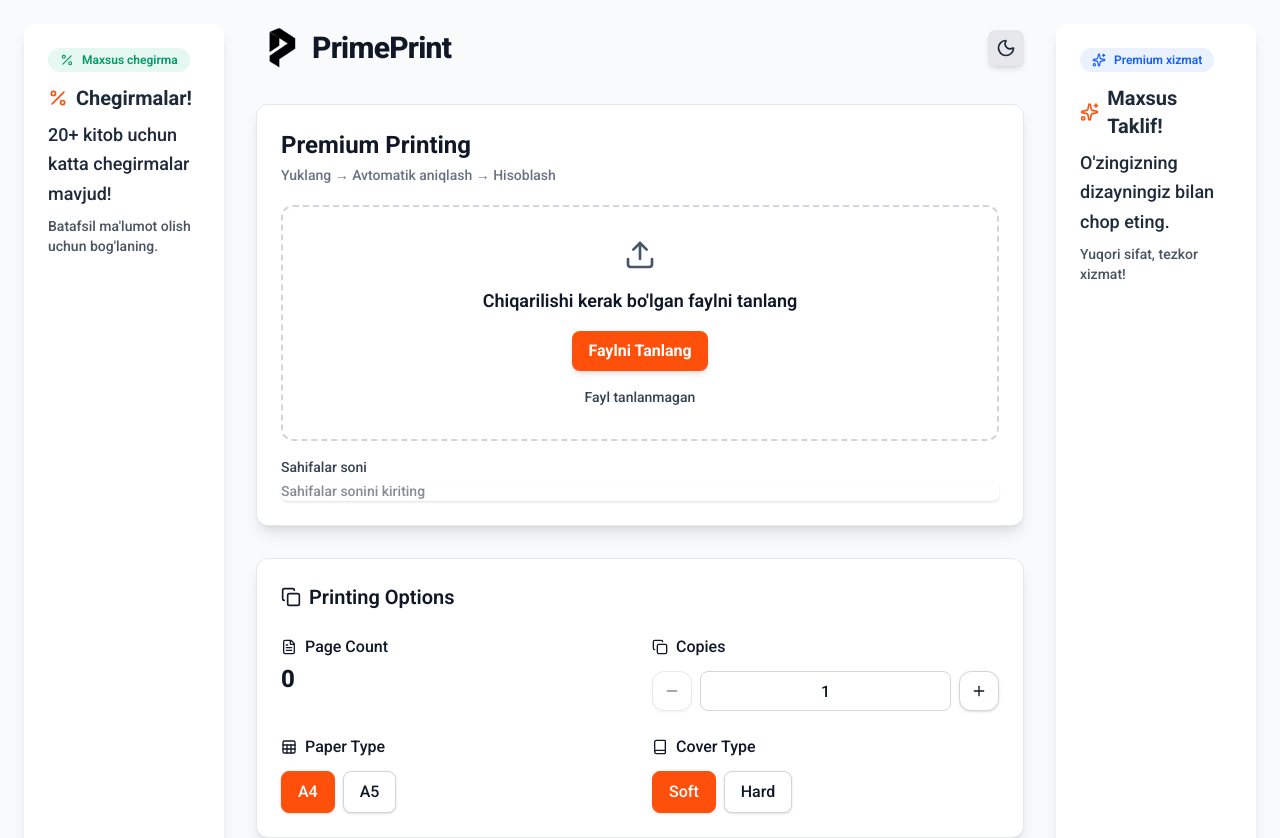
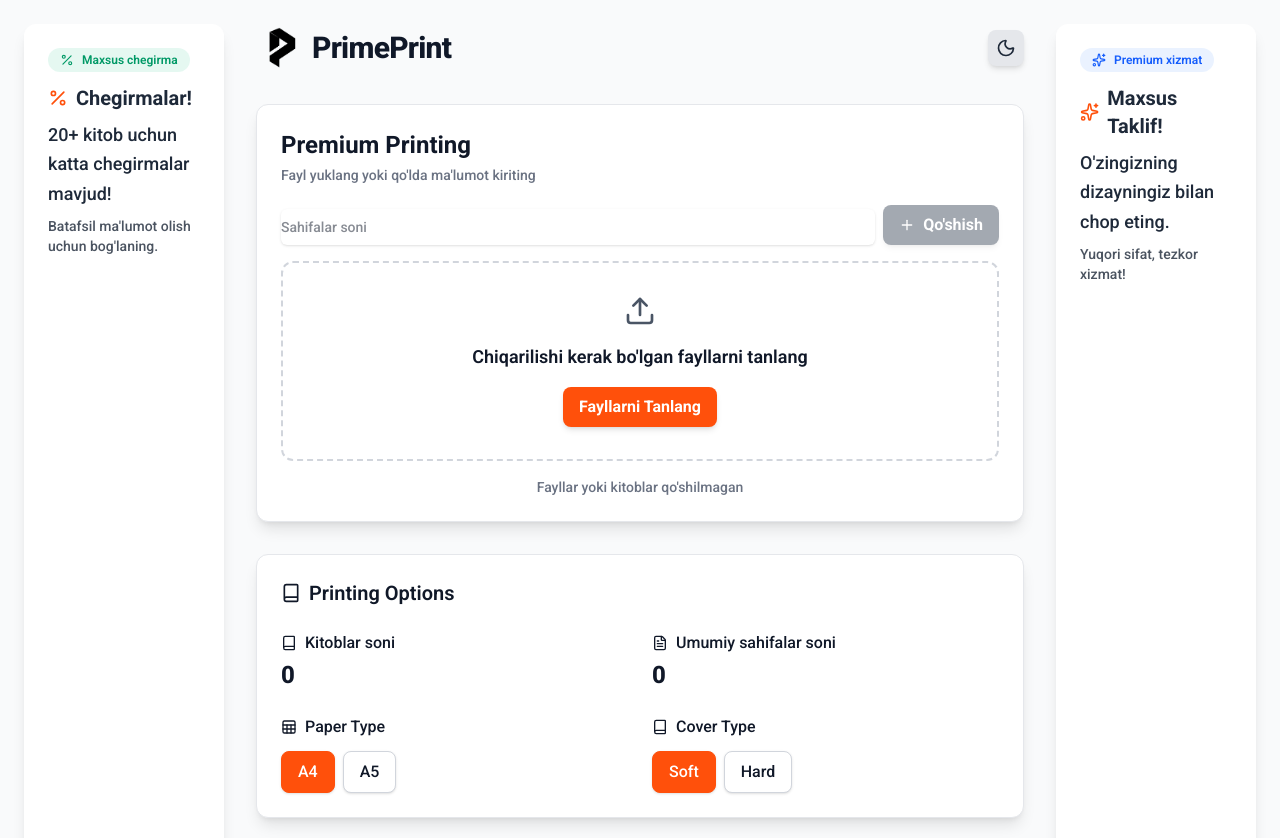
Before and after one commit to boburov/PrintZone, a Next.js app: page / in a window 1280 px wide. Shown: the top 838 px of the page. Built offline with nearby package versions, Linux system fonts and the light colour scheme.

Commit message:
fixed many priceing section

```diff
--- a/app/components/OptionsCard.tsx
+++ b/app/components/OptionsCard.tsx
@@ -1,64 +1,35 @@
 import useStore from "../store/store";
-import { FileText, Copy, Minus, Plus, Sheet, Book } from "lucide-react"; // Import Lucide icons
+import { FileText, Sheet, Book } from "lucide-react"; // Import Lucide icons
 
 export default function OptionsCard({ darkMode }: { darkMode: boolean }) {
   const {
-    pageCount,
-    copies,
-    setCopies,
+    pageCounts,
+    bookCount,
     paperType,
     setPaperType,
     coverType,
     setCoverType,
   } = useStore();
 
+  const totalPageCount = pageCounts.reduce((acc, current) => acc + current, 0);
+
   return (
     <section className={`rounded-xl shadow-lg p-6 border ${darkMode ? "bg-gray-800 border-gray-700" : "bg-white border-gray-200"}`}>
       <h2 className="text-xl font-semibold mb-6 flex items-center gap-2">
-        <Copy size={20} /> Printing Options
+        <Book size={20} /> Printing Options
       </h2>
       <div className="grid grid-cols-1 md:grid-cols-2 gap-6 ">
         <div className="flex flex-col">
           <label className="font-medium mb-1 flex items-center gap-2">
-            <FileText size={16} /> Page Count
+            <Book size={16} /> Kitoblar soni
           </label>
-          <p className="text-2xl font-extrabold">{pageCount}</p> {/* Changed to font-extrabold */}
+          <p className="text-2xl font-extrabold">{bookCount}</p>
         </div>
         <div className="flex flex-col">
           <label className="font-medium mb-1 flex items-center gap-2">
-            <Copy size={16} /> Copies
+            <FileText size={16} /> Umumiy sahifalar soni
           </label>
-          <div className="mt-2 flex gap-2">
-            <button
-              onClick={() => setCopies(copies - 1)}
-              disabled={copies <= 1}
-              className={`w-10 h-10 border rounded-xl shadow-sm flex items-center justify-center transition-all duration-200 transform hover:scale-105 disabled:hover:scale-100
-                ${darkMode
-                  ? "bg-gray-700 border-gray-600 text-gray-50 hover:bg-gray-600 disabled:opacity-50"
-                  : "bg-white border-gray-300 text-gray-900 hover:bg-gray-100 disabled:opacity-50"
-                }`}
-            >
-              <Minus size={16} />
-            </button>
-            <input
-              type="number"
-              min={1}
-              value={copies}
-              onChange={(e) => setCopies(parseInt(e.target.value))}
-              className={`h-10 flex-1 text-center border rounded-lg appearance-none [moz-appearance:_textfield] [&::-webkit-outer-spin-button]:m-0 [&::-webkit-outer-spin-button]:appearance-none [&::-webkit-inner-spin-button]:m-0 [&::-webkit-inner-spin-button]:appearance-none
-                ${darkMode ? "bg-gray-700 border-gray-600 text-gray-50" : "bg-white border-gray-300 text-gray-900"}`}
-            />
-            <button
-              onClick={() => setCopies(copies + 1)}
-              className={`w-10 h-10 border rounded-xl shadow-sm flex items-center justify-center transition-all duration-200 transform hover:scale-105
-                ${darkMode
-                  ? "bg-gray-700 border-gray-600 text-gray-50 hover:bg-gray-600"
-                  : "bg-white border-gray-300 text-gray-900 hover:bg-gray-100"
-                }`}
-            >
-              <Plus size={16} />
-            </button>
-          </div>
+          <p className="text-2xl font-extrabold">{totalPageCount}</p>
         </div>
         <div className="flex flex-col">
           <label className="font-medium mb-1 flex items-center gap-2">
--- a/app/components/PriceCard.tsx
+++ b/app/components/PriceCard.tsx
@@ -7,7 +7,7 @@
 }
 
 export default function PriceCard({ darkMode, onOrder }: PriceCardProps) {
-  const { totalPrice, copies, pricePerBook, calculateTotalPrice, reset, isCalculated } = useStore();
+  const { totalPrice, calculateTotalPrice, reset, isCalculated } = useStore();
 
   const formatCurrency = (value: number) =>
     new Intl.NumberFormat("uz-UZ", {
@@ -40,14 +40,7 @@
       <div className="text-right">
         <p className={`text-sm ${darkMode ? "text-gray-400" : "text-gray-500"}`}>Total Price</p>
         <div suppressHydrationWarning className="text-xl sm:text-2xl font-extrabold text-[#FF500B]">
-          {isCalculated && totalPrice > 0 ? (
-            <div className="flex flex-col items-end">
-              <span className="text-sm font-medium">{`${copies} x ${formatCurrency(pricePerBook)}`}</span>
-              <span className="text-2xl sm:text-3xl">{formatCurrency(totalPrice)}</span>
-            </div>
-          ) : (
-            formatCurrency(0)
-          )}
+          {isCalculated ? formatCurrency(totalPrice) : formatCurrency(0)}
         </div>
       </div>
     </section>
--- a/app/components/UploadCard.tsx
+++ b/app/components/UploadCard.tsx
@@ -1,101 +1,138 @@
 import { useRef, useState } from "react";
 import { UploadCardProps } from "../types/stypes";
-// import axios from "axios"; // axios is no longer needed in this component
 import useStore from "../store/store";
-import { Upload, FileText, Loader2 } from "lucide-react"; // Corrected import
+import { Upload, FileText, Loader2, X, Plus, Book } from "lucide-react";
 import { PDFDocument } from "pdf-lib";
 
 export default function UploadCard({ darkMode }: UploadCardProps) {
   const inputRef = useRef<HTMLInputElement>(null);
-  const { setFile, setFileName, setPageCount, fileName, pageCount } = useStore(); // Get pageCount from store
+  const { addFile, addManualBook, removeBook, fileNames, copies, setCopies } = useStore();
   const [isUploading, setIsUploading] = useState(false);
+  const [manualPageCount, setManualPageCount] = useState<number | string>('');
 
-  const handleChange = async (e: React.ChangeEvent<HTMLInputElement>) => {
-    const file = e.target.files?.[0];
+  const handleFileChange = async (e: React.ChangeEvent<HTMLInputElement>) => {
+    const files = e.target.files;
 
-    if (!file) return;
+    if (!files) return;
 
     setIsUploading(true);
 
-    setFile(file);
-    setFileName(file.name);
-
+    for (let i = 0; i < files.length; i++) {
+      const file = files[i];
       try {
         const arrayBuffer = await file.arrayBuffer();
         const pdfDoc = await PDFDocument.load(arrayBuffer);
-      setPageCount(pdfDoc.getPageCount());
+        addFile(file, pdfDoc.getPageCount());
       } catch (error) {
         console.error("Error processing PDF client-side:", error);
-      setPageCount(0); // Reset page count or handle error appropriately
         // Optionally, show an error message to the user
-    } finally {
+      }
+    }
+
     setIsUploading(false);
+  };
+
+  const handleAddManualBook = () => {
+    const pageCount = Number(manualPageCount);
+    if (pageCount > 0) {
+      addManualBook(pageCount);
+      setManualPageCount('');
     }
   };
 
-  const handlePageCountChange = (e: React.ChangeEvent<HTMLInputElement>) => {
-    const value = parseInt(e.target.value, 10);
-    if (!isNaN(value) && value >= 0) {
-      setPageCount(value);
-    } else if (e.target.value === '') {
-      setPageCount(0); // Allow clearing the input
+  const handleRemoveBook = (index: number) => {
+    removeBook(index);
+  };
+
+  const handleCopiesChange = (index: number, value: string) => {
+    const numCopies = parseInt(value, 10);
+    if (!isNaN(numCopies) && numCopies > 0) {
+      setCopies(index, numCopies);
+    } else if (value === '') {
+      setCopies(index, 1);
     }
   };
+
 
   return (
     <section className={`rounded-xl shadow-lg p-6 border ${darkMode ? "bg-gray-800 border-gray-700" : "bg-white border-gray-200"}`}>
       <p className="text-2xl font-bold mb-1">Premium Printing</p>
-      <p className={`text-sm font-medium mb-5 ${darkMode ? "text-gray-300" : "text-gray-500"}`}>Yuklang → Avtomatik aniqlash → Hisoblash</p>
+      <p className={`text-sm font-medium mb-5 ${darkMode ? "text-gray-300" : "text-gray-500"}`}>Fayl yuklang yoki qo'lda ma'lumot kiriting</p>
 
-      <div className={`mt-5 flex flex-col items-center gap-4 border-2 border-dashed rounded-xl px-6 py-8 w-full transition-colors duration-200 ${darkMode ? "border-gray-600 hover:bg-gray-700/50" : "border-gray-300 hover:bg-gray-50"}`}>
+      {/* Manual Add */}
+      <div className="flex gap-2 mb-4">
+        <input
+          type="number"
+          value={manualPageCount}
+          onChange={(e) => setManualPageCount(e.target.value)}
+          placeholder="Sahifalar soni"
+          className={`flex-grow mt-1 block w-full rounded-md border-gray-300 shadow-sm focus:border-[#FF500B] focus:ring-[#FF500B] sm:text-sm ${darkMode ? "bg-gray-700 text-white border-gray-600" : "bg-white text-gray-900"}`}
+          min="1"
+        />
+        <button
+          onClick={handleAddManualBook}
+          className={`rounded-lg bg-gray-600 shadow-md hover:bg-gray-500 transition-all duration-200 px-4 py-2 font-bold text-white flex items-center gap-2 ${!manualPageCount ? 'opacity-50 cursor-not-allowed' : ''}`}
+          disabled={!manualPageCount}
+        >
+          <Plus size={16} /> Qo'shish
+        </button>
+      </div>
+
+
+      {/* File Upload */}
+      <div className={`flex flex-col items-center gap-4 border-2 border-dashed rounded-xl px-6 py-8 w-full transition-colors duration-200 ${darkMode ? "border-gray-600 hover:bg-gray-700/50" : "border-gray-300 hover:bg-gray-50"}`}>
         {isUploading ? (
           <Loader2 className="h-8 w-8 animate-spin text-[#FF500B]" />
         ) : (
           <Upload className={`h-8 w-8 ${darkMode ? "text-gray-400" : "text-gray-600"}`} />
         )}
         <p className="text-lg font-semibold">
-          {`Chiqarilishi kerak bo'lgan faylni tanlang`}
+          {`Chiqarilishi kerak bo'lgan fayllarni tanlang`}
         </p>
         <label
           htmlFor="file"
           className={`rounded-lg bg-[#FF500B] shadow-md hover:bg-[#e44907] transition-all duration-200 px-4 py-2 font-bold text-white cursor-pointer ${isUploading ? 'opacity-50 cursor-not-allowed' : ''}`}
         >
-          {isUploading ? "Yuklanmoqda..." : "Faylni Tanlang"}
+          {isUploading ? "Yuklanmoqda..." : "Fayllarni Tanlang"}
         </label>
-        <span className={`text-sm flex items-center gap-2 ${darkMode ? "text-gray-300" : "text-gray-700"}`}>
-          {fileName ? (
-            <>
-              <FileText size={16} /> {fileName}
-            </>
-          ) : (
-            "Fayl tanlanmagan"
-          )}
-        </span>
         <input
-          onChange={handleChange}
+          onChange={handleFileChange}
           type="file"
           id="file"
           ref={inputRef}
           accept="application/pdf"
           className="hidden"
+          multiple
           disabled={isUploading}
         />
       </div>
 
-      <div className="mt-4">
-        <label htmlFor="page-count" className={`block text-sm font-medium ${darkMode ? "text-gray-300" : "text-gray-700"}`}>
-          Sahifalar soni
-        </label>
+      {/* File List */}
+      <div className="mt-4 space-y-2">
+        {fileNames.length > 0 ? (
+          fileNames.map((fileName, index) => (
+            <div key={index} className={`flex items-center justify-between p-2 rounded-lg ${darkMode ? "bg-gray-700" : "bg-gray-100"}`}>
+              <div className="flex items-center gap-2">
+                {fileName.startsWith("Manual") ? <Book size={16} /> : <FileText size={16} />}
+                <span className="text-sm">{fileName}</span>
+              </div>
+              <div className="flex items-center gap-2">
                 <input
                   type="number"
-          id="page-count"
-          value={pageCount === 0 ? '' : pageCount}
-          onChange={handlePageCountChange}
-          className={`mt-1 block w-full rounded-md border-gray-300 shadow-sm focus:border-[#FF500B] focus:ring-[#FF500B] sm:text-sm ${darkMode ? "bg-gray-700 text-white border-gray-600" : "bg-white text-gray-900"}`}
-          placeholder="Sahifalar sonini kiriting"
-          min="0"
-          disabled={isUploading}
+                  value={copies[index]}
+                  onChange={(e) => handleCopiesChange(index, e.target.value)}
+                  className={`w-16 text-center rounded-md border-gray-300 shadow-sm focus:border-[#FF500B] focus:ring-[#FF500B] sm:text-sm ${darkMode ? "bg-gray-600 text-white border-gray-500" : "bg-white text-gray-900"}`}
+                  min="1"
                 />
+                <button onClick={() => handleRemoveBook(index)} className={`p-1 rounded-full ${darkMode ? "hover:bg-gray-600" : "hover:bg-gray-200"}`}>
+                  <X size={16} />
+                </button>
+              </div>
+            </div>
+          ))
+        ) : (
+          <p className={`text-sm text-center ${darkMode ? "text-gray-400" : "text-gray-500"}`}>Fayllar yoki kitoblar qo'shilmagan</p>
+        )}
       </div>
     </section>
   );
--- a/app/store/store.ts
+++ b/app/store/store.ts
@@ -4,20 +4,20 @@
 type CoverType = 'soft' | 'hard';
 
 interface PrintState {
-  file: File | null;
-  fileName: string;
-  pageCount: number;
-  copies: number;
+  files: (File | null)[];
+  fileNames: string[];
+  pageCounts: number[];
+  copies: number[];
   paperType: PaperType;
   coverType: CoverType;
   totalPrice: number;
-  pricePerBook: number;
   isCalculated: boolean;
+  bookCount: number;
 
-  setFile: (file: File | null) => void;
-  setFileName: (fileName: string) => void;
-  setPageCount: (pageCount: number) => void;
-  setCopies: (copies: number) => void;
+  addFile: (file: File, pageCount: number) => void;
+  addManualBook: (pageCount: number) => void;
+  removeBook: (index: number) => void;
+  setCopies: (index: number, copies: number) => void;
   setPaperType: (paperType: PaperType) => void;
   setCoverType: (coverType: CoverType) => void;
   calculateTotalPrice: () => void;
@@ -25,103 +25,137 @@
 }
 
 const useStore = create<PrintState>((set, get) => ({
-  file: null,
-  fileName: '',
-  pageCount: 0,
-  copies: 1,
+  files: [],
+  fileNames: [],
+  pageCounts: [],
+  copies: [],
   paperType: 'A4',
   coverType: 'soft',
   totalPrice: 0,
-  pricePerBook: 0,
   isCalculated: false,
+  bookCount: 0,
 
-  setFile: (file) => set({ file, isCalculated: false }),
-  setFileName: (fileName) => set({ fileName }),
-  setPageCount: (pageCount) => set({ pageCount, isCalculated: false }),
-  setCopies: (copies) => set({ copies, isCalculated: false }),
+  addFile: (file, pageCount) =>
+    set((state) => ({
+      files: [...state.files, file],
+      fileNames: [...state.fileNames, file.name],
+      pageCounts: [...state.pageCounts, pageCount],
+      copies: [...state.copies, 1],
+      bookCount: state.bookCount + 1,
+      isCalculated: false,
+    })),
+
+  addManualBook: (pageCount) =>
+    set((state) => ({
+      files: [...state.files, null],
+      fileNames: [...state.fileNames, `Manual Book ${state.bookCount + 1}`],
+      pageCounts: [...state.pageCounts, pageCount],
+      copies: [...state.copies, 1],
+      bookCount: state.bookCount + 1,
+      isCalculated: false,
+    })),
+
+  removeBook: (index) =>
+    set((state) => {
+      const newFiles = [...state.files];
+      const newFileNames = [...state.fileNames];
+      const newPageCounts = [...state.pageCounts];
+      const newCopies = [...state.copies];
+
+      newFiles.splice(index, 1);
+      newFileNames.splice(index, 1);
+      newPageCounts.splice(index, 1);
+      newCopies.splice(index, 1);
+
+      return {
+        files: newFiles,
+        fileNames: newFileNames,
+        pageCounts: newPageCounts,
+        copies: newCopies,
+        bookCount: state.bookCount - 1,
+        isCalculated: false,
+      };
+    }),
+
+  setCopies: (index, newCopies) =>
+    set((state) => {
+      const newCopiesArray = [...state.copies];
+      newCopiesArray[index] = newCopies;
+      return { copies: newCopiesArray, isCalculated: false };
+    }),
+
   setPaperType: (paperType) => set({ paperType, isCalculated: false }),
   setCoverType: (coverType) => set({ coverType, isCalculated: false }),
 
   calculateTotalPrice: () => {
-    const { pageCount, copies, paperType, coverType } = get();
+    const { pageCounts, copies, paperType, coverType, bookCount } = get();
 
-    if (pageCount <= 0 || copies <= 0) {
+    if (bookCount === 0) {
       set({
         totalPrice: 0,
-        pricePerBook: 0,
         isCalculated: true,
       });
       return;
     }
 
-    let jild: number;
+    let jild;
     switch (coverType) {
-      case "hard":
+      case 'hard':
         jild = 25000;
         break;
-      case "soft":
-        jild = 5500;
+      case 'soft':
+        jild = 7500;
         break;
       default:
-        jild = 5500;
+        jild = 7500;
     }
 
-    let qogozNarx: number;
-    if (coverType === 'soft') {
-      switch (paperType) {
-        case 'A5':
-          qogozNarx = 57;
-          break;
-        case 'A4':
-          qogozNarx = 110;
-          break;
-        default:
-          qogozNarx = 110;
-      }
-    } else { // hard cover
-      switch (paperType) {
-        case 'A5':
-          qogozNarx = 70;
-          break;
-        case 'A4':
-          qogozNarx = 120;
-          break;
-        default:
-          qogozNarx = 120;
-      }
+    let pricePerPageA4;
+    let pricePerPageA5;
+
+    const totalBooks = copies.reduce((acc, c) => acc + c, 0);
+
+    if (totalBooks === 1) {
+      pricePerPageA4 = 300;
+      pricePerPageA5 = 150;
+    } else if (totalBooks >= 2 && totalBooks <= 9) {
+      pricePerPageA4 = 220;
+      pricePerPageA5 = 110;
+    } else if (totalBooks >= 10 && totalBooks <= 19) {
+      pricePerPageA4 = 150;
+      pricePerPageA5 = 75;
+    } else if (totalBooks >= 20 && totalBooks <= 99) {
+      pricePerPageA4 = 120;
+      pricePerPageA5 = 55;
+    } else { // 100+
+      pricePerPageA4 = 110;
+      pricePerPageA5 = 50;
     }
 
-    let kitobPrice = pageCount * qogozNarx + jild;
+    const pricePerPage = paperType === 'A4' ? pricePerPageA4 : pricePerPageA5;
 
-    if (copies === 1) {
-      kitobPrice *= 3;
-    } else if (copies <= 10) {
-      kitobPrice *= 2;
-    } else if (copies <= 20) {
-      kitobPrice *= 1.3;
-    }
-
-    const finalPricePerBook = kitobPrice * 1.2;
-    const finalTotalPrice = finalPricePerBook * copies;
+    const totalPrice = pageCounts.reduce((total, pageCount, index) => {
+      const bookPrice = (pageCount * pricePerPage + jild) * copies[index];
+      return total + bookPrice;
+    }, 0);
 
     set({
-      pricePerBook: finalPricePerBook,
-      totalPrice: finalTotalPrice,
+      totalPrice: totalPrice,
       isCalculated: true,
     });
   },
 
   reset: () =>
     set({
-      file: null,
-      fileName: '',
-      pageCount: 0,
-      copies: 1,
+      files: [],
+      fileNames: [],
+      pageCounts: [],
+      copies: [],
       paperType: 'A4',
       coverType: 'soft',
       totalPrice: 0,
-      pricePerBook: 0,
       isCalculated: false,
+      bookCount: 0,
     }),
 }));
 
```
Lines whose indentation alone changed are shown as unchanged.
